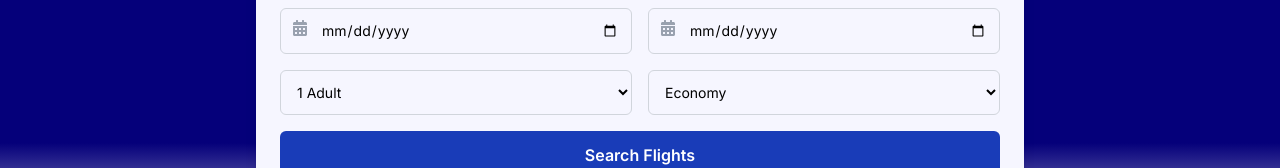
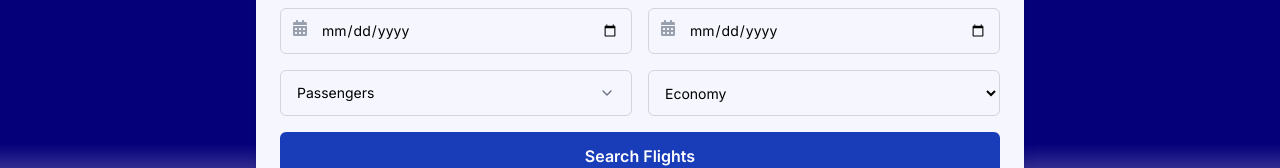
Before and after one commit to MVPAV/FlyDreamAir, a Next.js app: page /home in a window 1280 px wide. Shown: the part 465-633 px from the top of the page. Built offline with nearby package versions, Linux system fonts and the light colour scheme.

Commit message:
Add dropbox (cont)

```diff
--- a/src/app/(main)/home/components/FlightSearchSection.tsx
+++ b/src/app/(main)/home/components/FlightSearchSection.tsx
@@ -2,6 +2,7 @@
 
 import { useState } from 'react';
 import { FaCalendarAlt } from 'react-icons/fa';
+import PassengerDropdown from '../components/PassengerDropDown';
 
 export default function FlightSearchSection() {
     const [activeTab, setActiveTab] = useState('search');
@@ -117,9 +118,7 @@ export default function FlightSearchSection() {
 
                             {/* Passengers and class */}
                             <div className="grid grid-cols-2 gap-4">
-                                <select className="w-full p-3 rounded-md border border-gray-300 text-sm">
-                                    <option>1 Adult</option>
-                                </select>
+                                <PassengerDropdown />
                                 <select className="w-full p-3 rounded-md border border-gray-300 text-sm">
                                     <option value="eco">Economy</option>
                                     <option value="p_eco">Premium Economy</option>
--- /dev/null
+++ b/src/app/(main)/home/components/PassengerDropDown.tsx
@@ -0,0 +1,81 @@
+"use client";
+
+import { useState } from "react";
+import { ChevronDown, Minus, Plus } from "lucide-react";
+
+export default function PassengerDropdown() {
+    const [adults, setAdults] = useState(0);
+    const [children, setChildren] = useState(0);
+    const [infants, setInfants] = useState(0);
+    const [open, setOpen] = useState(false);
+
+    const hasSelection = adults > 0 || children > 0 || infants > 0;
+    const totalSummary = hasSelection
+        ? `${adults} Adult${adults > 1 ? "s" : ""}` +
+        (children > 0 ? `, ${children} Child${children > 1 ? "ren" : ""}` : "") +
+        (infants > 0 ? `, ${infants} Infant${infants > 1 ? "s" : ""}` : "")
+        : "Passengers";
+
+    const handleChange = (setter, value) => {
+        if (value < 0) return;
+        setter(value);
+    };
+
+    return (
+        <div className="relative w-full ">
+            <button
+                type="button"
+                onClick={() => setOpen(!open)}
+                className="w-full border border-gray-300 text-left px-4 py-3 rounded-md text-sm flex justify-between items-center"
+            >
+                <span className="truncate">{totalSummary}</span>
+                <ChevronDown className="w-4 h-4 text-gray-500" />
+            </button>
+
+            {open && (
+                <div className="absolute left-0 w-full mt-1 bg-white border rounded-md shadow-lg z-10 p-4 space-y-4">
+                    {[{
+                        label: "Adults",
+                        description: "12 years and above",
+                        value: adults,
+                        setValue: setAdults
+                    }, {
+                        label: "Children",
+                        description: "2–11 years at time of travel",
+                        value: children,
+                        setValue: setChildren
+                    }, {
+                        label: "Infants",
+                        description: "0–23 months at time of travel",
+                        value: infants,
+                        setValue: setInfants
+                    }].map(({ label, description, value, setValue }) => (
+                        <div className="flex justify-between items-center" key={label}>
+                            <div>
+                                <p className="font-medium text-sm">{label}</p>
+                                <p className="text-xs text-gray-500">{description}</p>
+                            </div>
+                            <div className="flex items-center space-x-4">
+                                <button
+                                    type="button"
+                                    onClick={() => handleChange(setValue, value - 1)}
+                                    className="w-8 h-8 rounded-full bg-blue-500 text-white flex items-center justify-center"
+                                >
+                                    <Minus className="w-4 h-4" />
+                                </button>
+                                <span className="w-4 text-center text-sm">{value}</span>
+                                <button
+                                    type="button"
+                                    onClick={() => handleChange(setValue, value + 1)}
+                                    className="w-8 h-8 rounded-full bg-blue-500 text-white flex items-center justify-center"
+                                >
+                                    <Plus className="w-4 h-4" />
+                                </button>
+                            </div>
+                        </div>
+                    ))}
+                </div>
+            )}
+        </div>
+    );
+}
```
